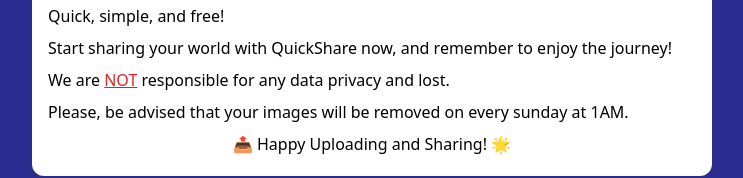
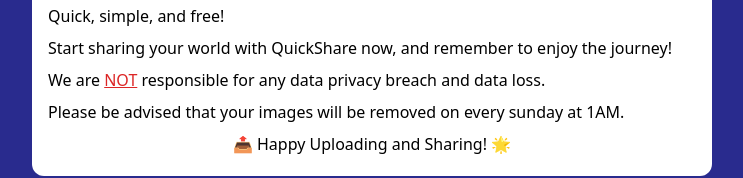
Before and after one commit to dnthem/quick-share, a Next.js app: page / in a window 1280 px wide. Shown: the part 425-603 px from the top of the page, without its empty margins (268-1011 px from the left). Built offline with nearby package versions, Linux system fonts and the light colour scheme.

Commit message:
fix grammar

```diff
--- a/components/Greeting.tsx
+++ b/components/Greeting.tsx
@@ -12,8 +12,8 @@
       </ol>
       <p>Quick, simple, and free!</p>
       <p>Start sharing your world with QuickShare now, and remember to enjoy the journey!</p>
-      <p>We are <span className=' capitalize underline text-red-600'>NOT</span> responsible for any data privacy and lost.</p>
-      <p>Please, be advised that your images will be removed on every sunday at 1AM.</p>
+      <p>We are <span className=' capitalize underline text-red-600'>NOT</span> responsible for any data privacy breach and data loss.</p>
+      <p>Please be advised that your images will be removed on every sunday at 1AM.</p>
       <p className='text-center'>📤 Happy Uploading and Sharing! 🌟</p>
     </div>
   )
```
